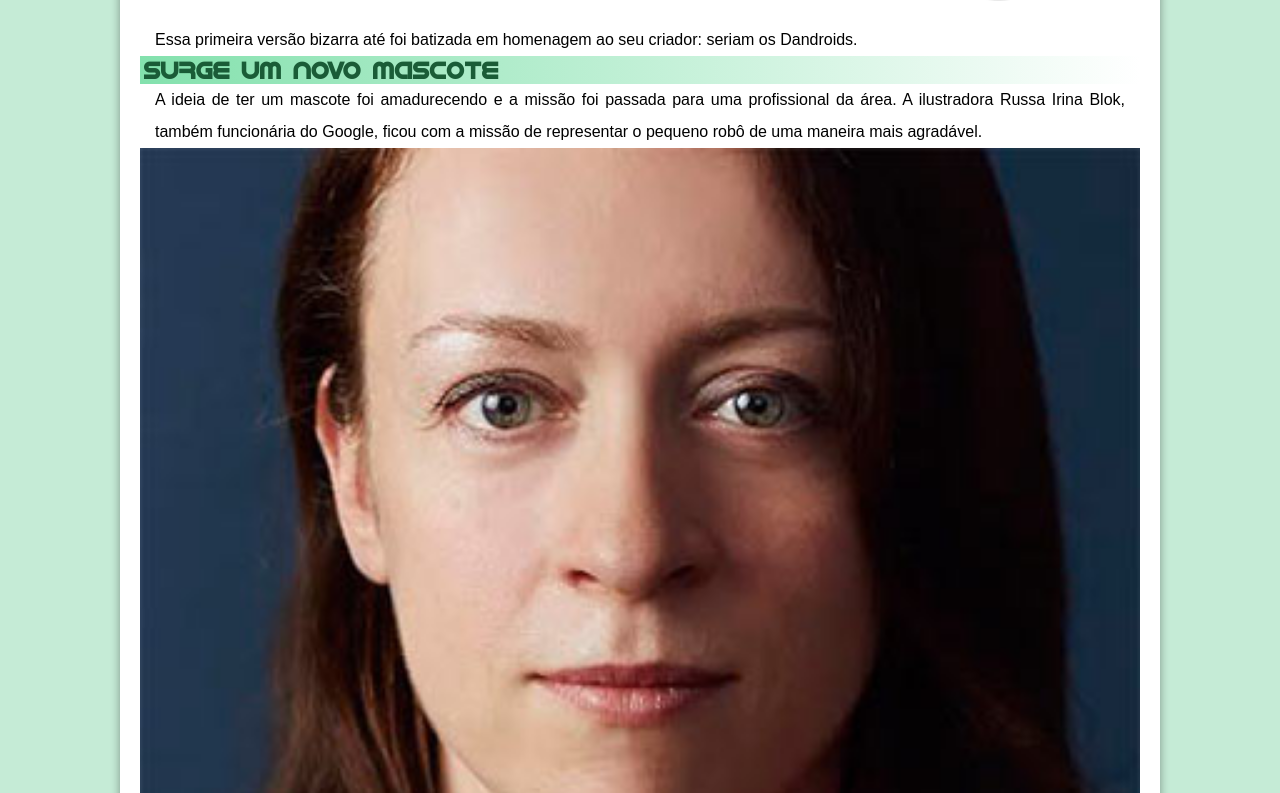
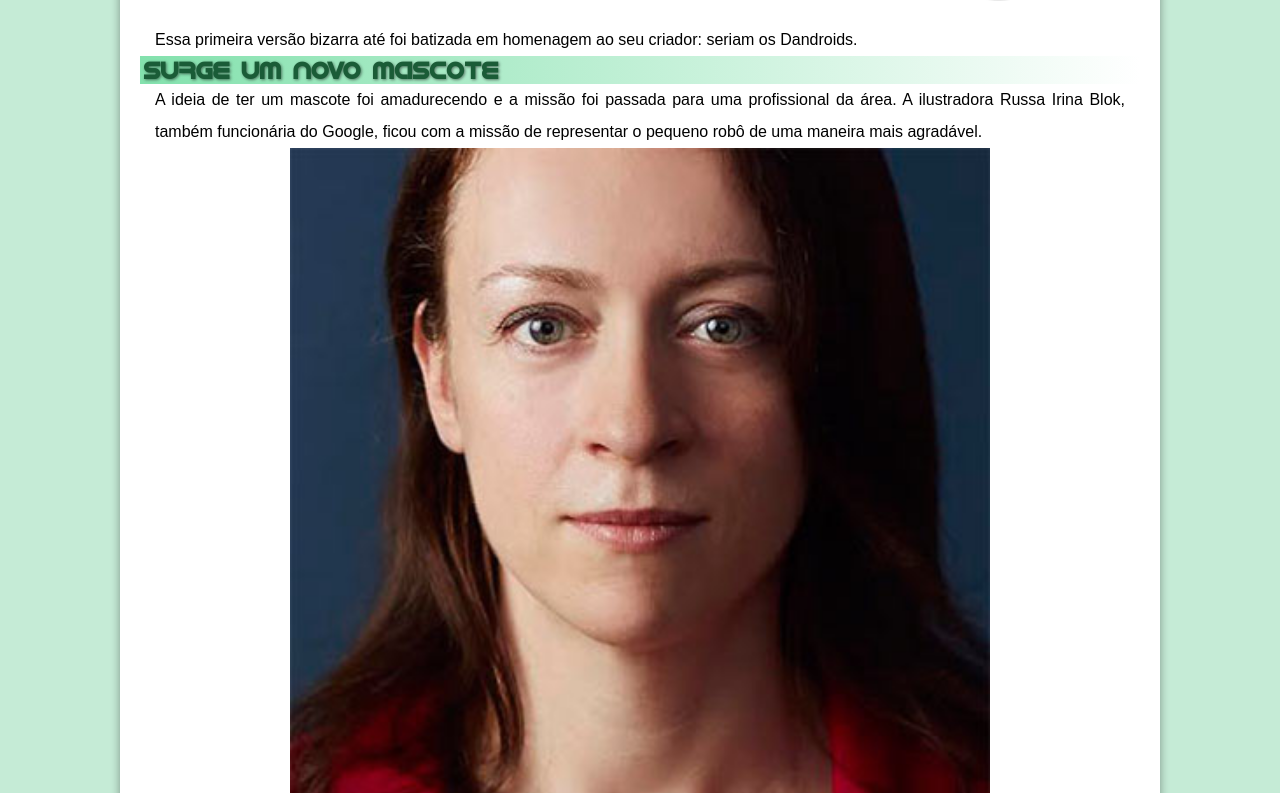
Before and after one commit to tiagocarbone/refazendo-d010, a plain HTML site: page index.html in a window 1280 px wide. Shown: the part 815-1608 px from the top of the page. Drawn offline with Linux system fonts and the light colour scheme.

Commit message:
atualizaçao

```diff
--- a/estilos/style.css
+++ b/estilos/style.css
@@ -50,6 +50,7 @@ header h1{
     text-align: center;
     margin-bottom: 20px;
     font-family: var(--fonte-destaque);
+    font-size: 2em;
 }
 
 header p{
@@ -58,6 +59,7 @@ header p{
     text-align: center;
     width: 400px;
     margin: auto;
+    font-size: 1.5em;
 }
 
 nav{
@@ -104,6 +106,7 @@ main h1{
     font-size: 1.8em;
     font-weight: normal;
     color: var(--cor4);
+    text-shadow: 1px 1px 3px rgba(0, 0, 0, 0.486);
 }
 
 
@@ -112,6 +115,7 @@ main h2{
     color: var(--cor4);
     background-image: linear-gradient(to right, var(--cor1), white  );
     padding-left: 4px;
+    text-shadow: 1px 1px 3px rgba(0, 0, 0, 0.486);
 }
 
 main p{
@@ -138,6 +142,12 @@ article a:hover{
 
 img{
     width: 100%;
+}
+
+img.irina{
+    width: 70%;
+    display: block;
+    margin: auto;
 }
 
 img.bug{
--- a/index.html
+++ b/index.html
@@ -52,7 +52,7 @@
 
             <picture>
                 <!-- <source media="(min-width: )" srcset=""> -->
-                <img src="imagens/irina-blok-pq.jpg" alt="">
+                <img  class="irina" src="imagens/irina-blok-pq.jpg" alt="">
             </picture>
 
             <p>A ideia principal da Irina era representar tudo graficamente com poucos traços e de forma mais chapada. O desenho também deveria gerar identificação rápida com quem o olha. Surgiu então o Bugdroid, o novo mascote do Android.</p>
```
